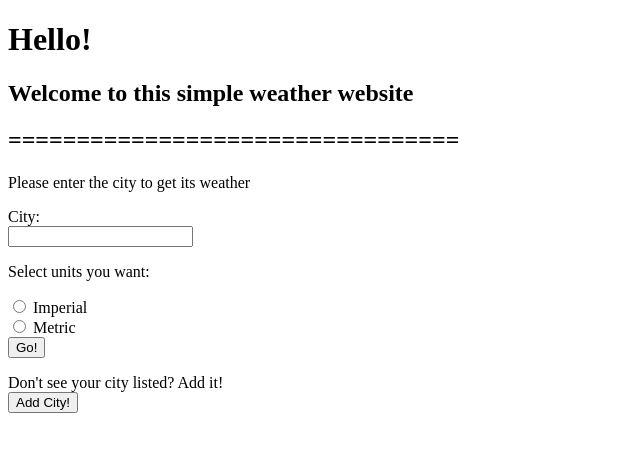
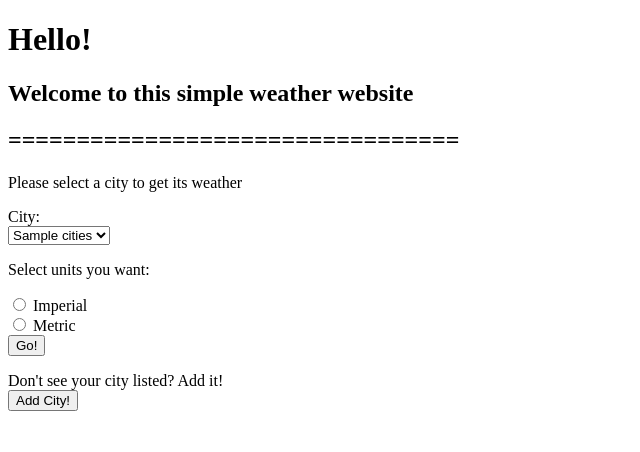
Before and after one commit to zeeshan-shafeek/Weather-website, a Flask app: template templates/search.html in a window 1280 px wide. Shown: the top 452 px of the page, without its empty margins (0-640 px from the left). Run offline with Flask 2, Linux system fonts and the light colour scheme; the template is opened without the code that fills it: most values are stand-ins (such as "Sample title", 1, 10 or a date in 2020).

Commit message:
added city CRUD, and dropdown

```diff
--- a/app.py
+++ b/app.py
@@ -25,17 +25,22 @@ def home():
         try:
             unit = request.form['unit']
         except KeyError:
-            flash("City added!")
-            return render_template("search.html")
-        return redirect(url_for("get_weather", city=city, unit=unit))
+            found_city = Cities.query.filter_by(cities=city).first()
+            if found_city:
+                flash("city already added!")
+            else:
+                test_city = Weather.WeatherApp(city, "imperial")
+                if test_city.status == 'City not found!':
+                    flash("Not a valid city")
+                    return render_template("search.html", city_list=Cities.query.all())
+                citi = Cities(city)
+                db.session.add(citi)
+                db.session.commit()
+                flash("City added!")
+            return render_template("search.html", city_list=Cities.query.all())
+        return redirect(url_for("get_weather", city=city, unit=unit, city_list=Cities.query.all()))
     else:
-        return render_template("search.html")
-
-    # return '''
-    # <h1>hello!</h1>
-    # <h2>welcome to the this simple weather website</h2>
-    # <p> Please enter the city in at the end of the link </p>
-    # '''
+        return render_template("search.html", city_list=Cities.query.all())
 
 
 @app.route('/<city>/<unit>', methods=["POST", "GET"])
@@ -43,23 +48,24 @@ def get_weather(city, unit):
     if request.method == "POST":
         city = request.form['city']
         unit = request.form['unit']
-        return redirect(url_for("get_weather", city=city, unit=unit))
+        return redirect(url_for("get_weather", city=city, unit=unit, city_list=Cities.query.all()))
 
     result = Weather.WeatherApp(city, unit)
     if result.status != 'City not found!':
-        return render_template("results.html", city=city, unit=unit, temp=result.check_temp())
+        return render_template("results.html", city=city, unit=unit, temp=result.check_temp(), city_list=Cities.query.all())
     else:
-        return render_template("404page.html", city=city)
+        return render_template("404page.html", city=city, city_list=Cities.query.all())
 
 
 @app.route('/addcity/', methods=["POST", "GET"])
 def add_city():
     session.pop('_flashes', None)
-    return render_template("addcity.html")
+    return render_template("addcity.html", city_list=Cities.query.all())
 
 
 if __name__ == "__main__":
+    with app.app_context():
+        db.create_all()
     app.run(debug=True)
-    db.create_all()
 
 # print("File r __name__ is set to: {}".format(__name__))
--- a/templates/base.html
+++ b/templates/base.html
@@ -10,10 +10,14 @@
 {% block content %} {% endblock %}
     <h2>{%block heading2 %}{% endblock %}</h2>
 <h2>=================================</h2>
-    <p> Please enter the city to get its weather </p>
+    <p> Please select a city to get its weather </p>
 <form action= "#" method="post">
   <label for="city">City:</label><br>
-  <input type="text" id="city" name="city" required><br>
+  <SELECT name="city">
+{% for c in city_list %}
+    <OPTION value={{c.cities}}>{{c.cities}}</option>
+{% endfor %}
+</SELECT><br>
 
     <p>Select units you want:</p>
   <input type="radio" id="imperial" name="unit" value="imperial" required>
```
Also changed, not shown: templates/addcity.html (+10 -3 lines), instance/cities.sqlite3 (added).
